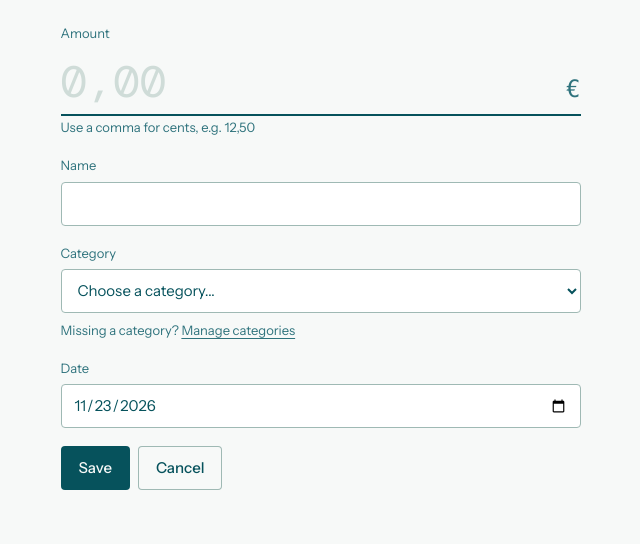
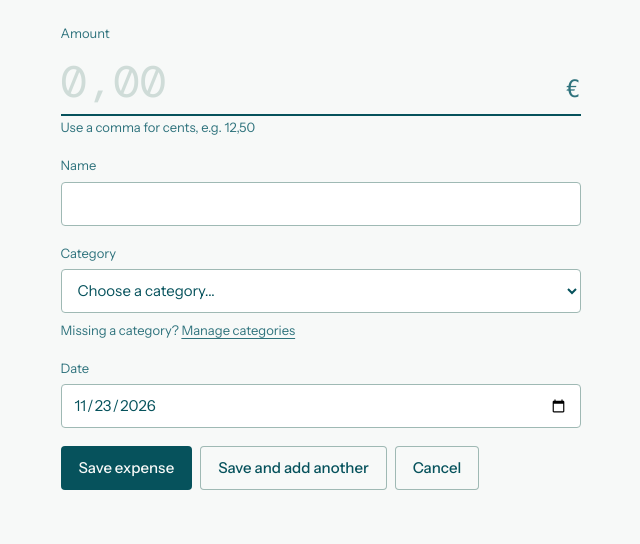
Before and after one commit to gabrielajamhour/needs-wants-tracker, a Flask app: page /expenses/new in a window 1280 px wide. Shown: the part 190-734 px from the top of the page, without its empty margins (312-952 px from the left). Run offline with Flask 3, Linux system fonts and the light colour scheme; data comes from the database, SQL or seed files in the repository.

Commit message:
Add Save expense and Save and add another buttons

```diff
--- a/app.py
+++ b/app.py
@@ -332,6 +332,9 @@ def new_expense():
 
             flash("Expense added.", "success")  # Flask's temporary messaging system
 
+            if request.form.get("action") == "add_another":
+                return redirect(url_for("new_expense"))
+
             return redirect(url_for("list_expenses"))
 
         for message in errors:
@@ -343,6 +346,7 @@ def new_expense():
             categories=categories,
             form=request.form,
             back_url=url_for("list_expenses"),
+            add_another=True,
         ), 400
 
     return render_template(
@@ -352,6 +356,7 @@ def new_expense():
         form={"date": today().isoformat()},
         back_url=url_for("list_expenses"),
         use_draft=True,
+        add_another=True,
     )
 
 
--- a/templates/expense_form.html
+++ b/templates/expense_form.html
@@ -84,7 +84,10 @@
         </div>
 
         <div class="form-actions">
-            <button type="submit">Save</button>
+            <button type="submit">{% if add_another %}Save expense{% else %}Save changes{% endif %}</button>
+            {% if add_another %}
+                <button type="submit" name="action" value="add_another" class="button ghost">Save and add another</button>
+            {% endif %}
             <a class="button ghost" href="{{ back_url }}" data-clear-draft>Cancel</a>
         </div>
 
```
Also changed, not shown: tests/test_pages.py (+21 -0 lines).
